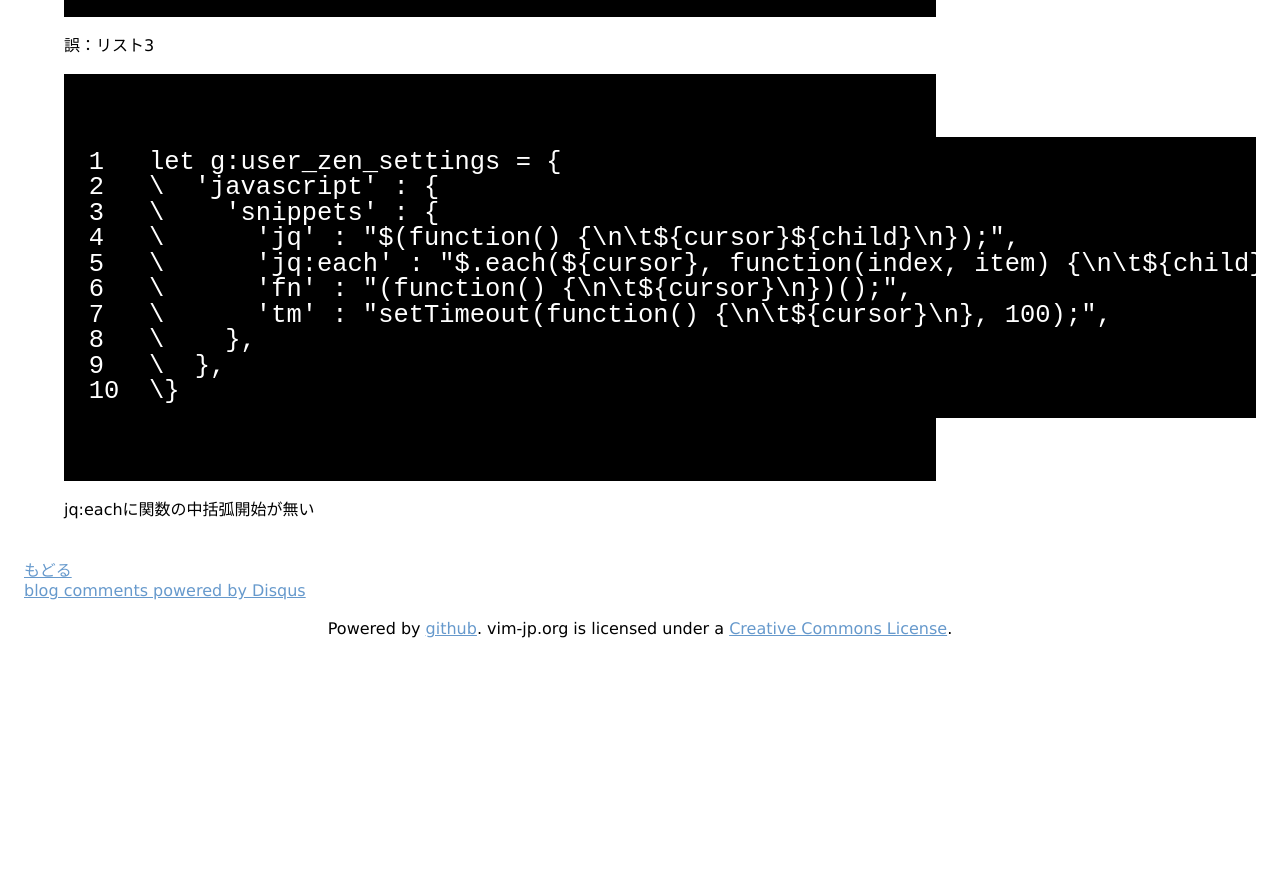
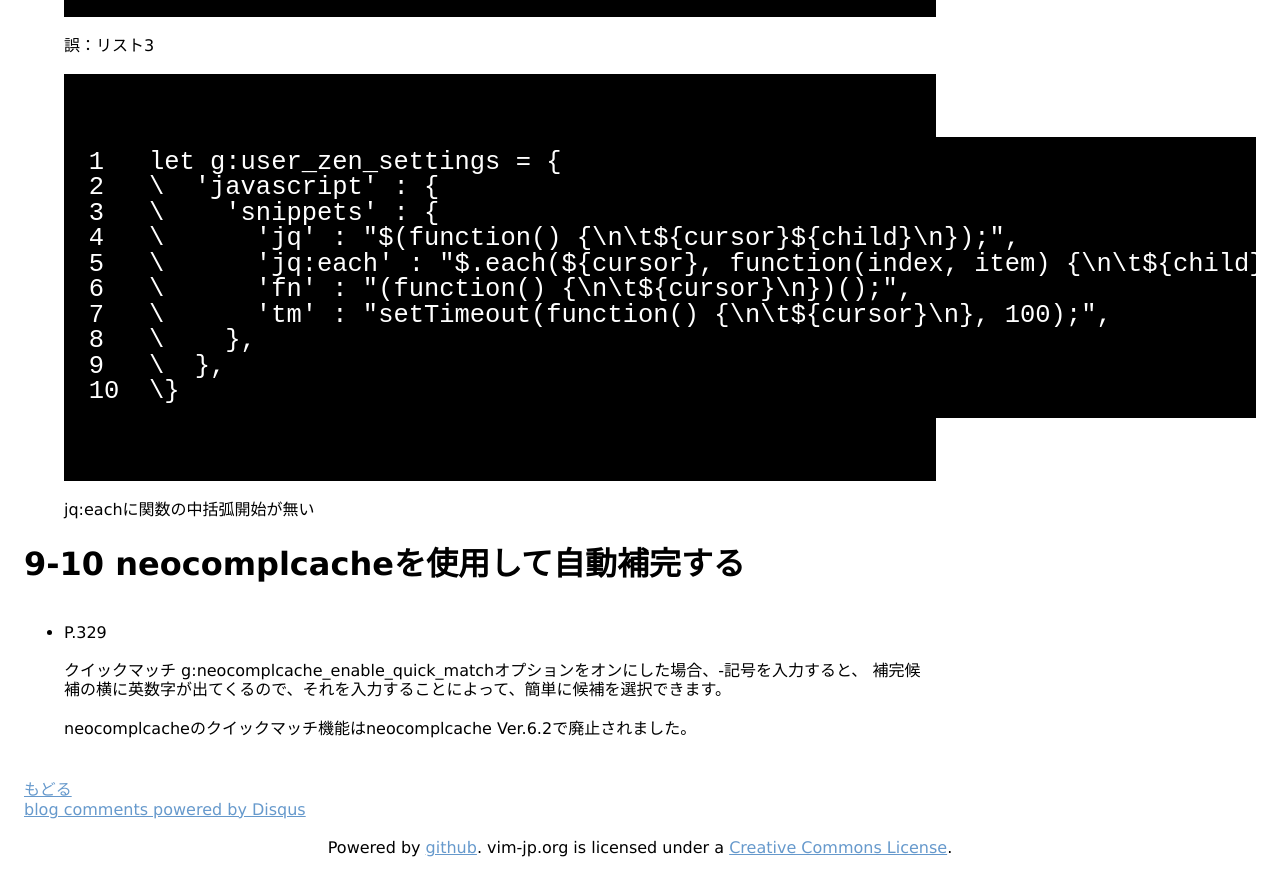
Before and after one commit to vim-jp/vim-jp.github.io, a Jekyll site: the page built from docs/books/vim-technique-bible/corrigenda.md, in a window 1280 px wide and 900 px high, scrolled down 5696 px. Shown: the top 896 px of the window. Built offline with Jekyll 4.4.1, drawn with Linux system fonts in a browser that asks for light colours; nearby versions of some CDN libraries; Markdown is read by kramdown in place of the engine named in the settings; comment, search, counter and statistics services are not loaded; before the commit the page ends 6378 px from its top, so only the background shows below that.

Commit message:
- Updated corrigenda.

```diff
--- a/docs/books/vim-technique-bible/corrigenda.md
+++ b/docs/books/vim-technique-bible/corrigenda.md
@@ -210,3 +210,14 @@ iexeではそれを自動的に処理しているため、Windows環境はiexe
 >     \}
 >
 > jq:eachに関数の中括弧開始が無い
+>
+
+# 9-10 neocomplcacheを使用して自動補完する
+
+* P.329
+
+> クイックマッチ
+> g:neocomplcache_enable_quick_matchオプションをオンにした場合、-記号を入力すると、
+> 補完候補の横に英数字が出てくるので、それを入力することによって、簡単に候補を選択できます。
+>
+> neocomplcacheのクイックマッチ機能はneocomplcache Ver.6.2で廃止されました。
```
